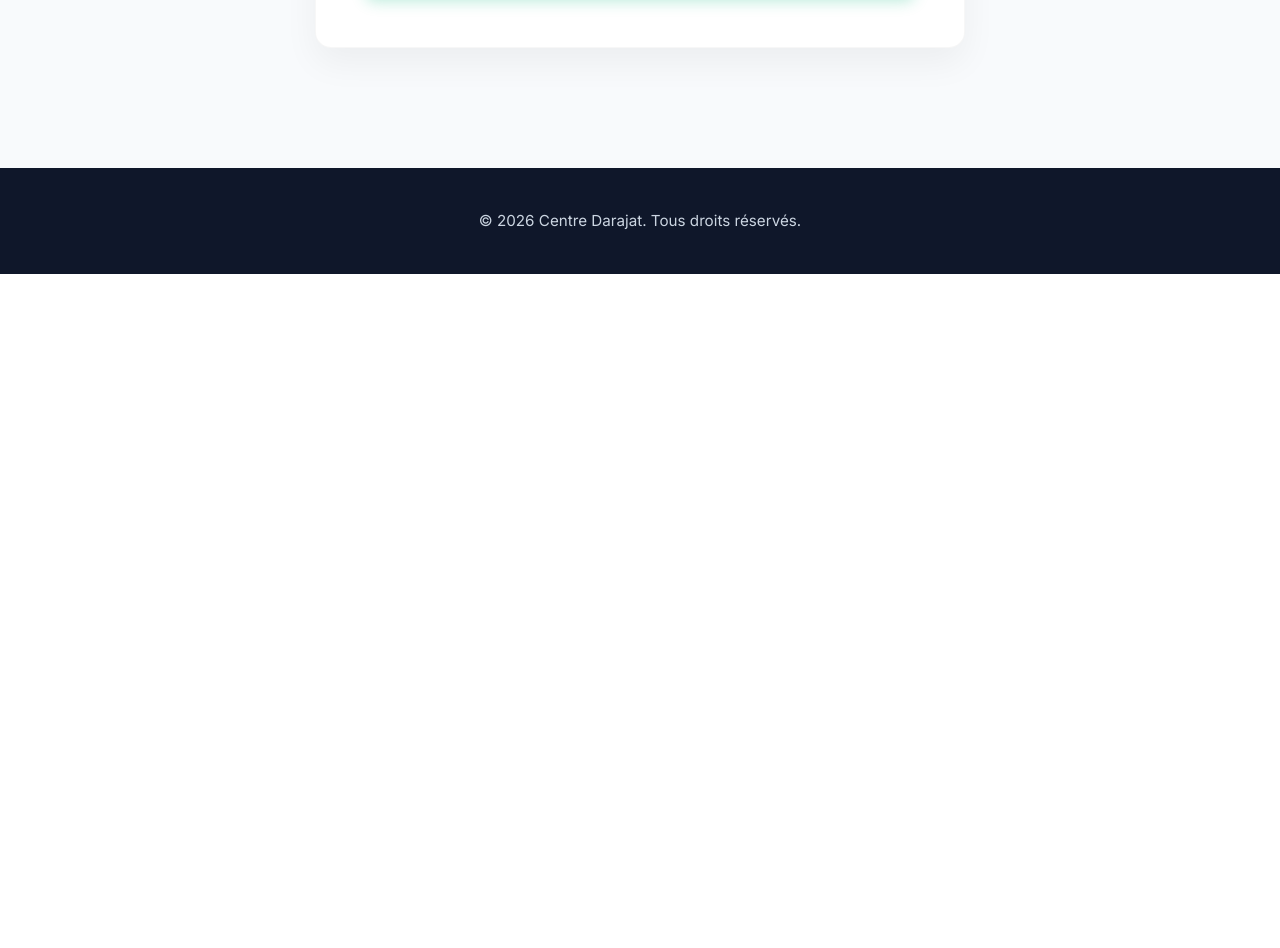
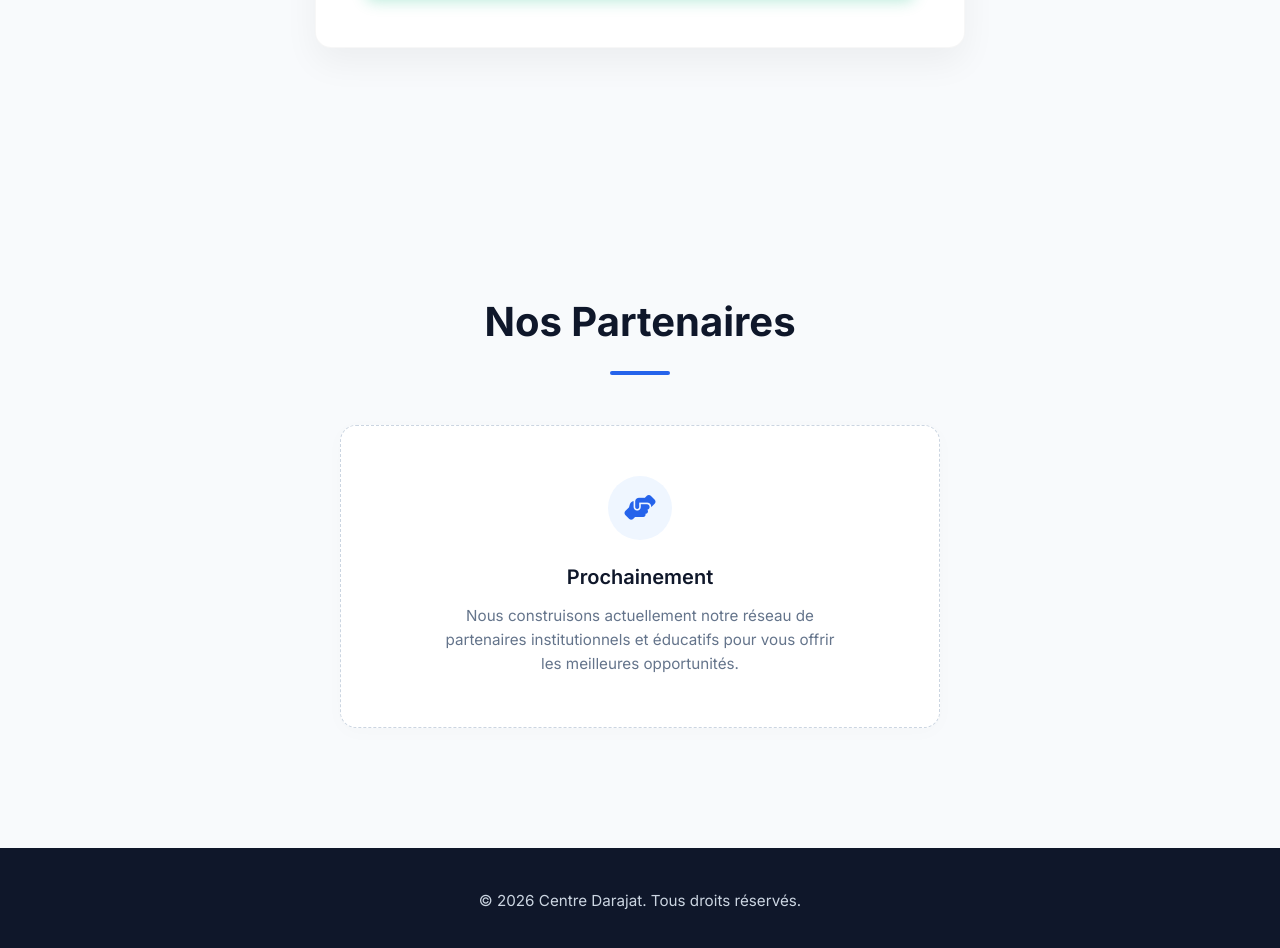
Before and after one commit to afradZ/darajat, a website: page public/index.html in a window 1280 px wide. Shown: the part 3850-4798 px from the top of the page. Before the commit the page ends 4124 px from the top, so only its background shows below. Drawn offline with Linux system fonts and the light colour scheme.

Commit message:
partners placeholder

```diff
--- a/public/index.html
+++ b/public/index.html
@@ -191,6 +191,18 @@
     </div>
 </section>
 
+<section id="partenaires" class="bg-gray">
+    <h2 class="section-title">Nos Partenaires</h2>
+
+    <div class="empty-state-card">
+        <div class="empty-icon-wrapper">
+            <i class="fa-solid fa-handshake-angle"></i>
+        </div>
+        <h3>Prochainement</h3>
+        <p>Nous construisons actuellement notre réseau de partenaires institutionnels et éducatifs pour vous offrir les meilleures opportunités.</p>
+    </div>
+</section>
+
 <footer>
     <p>© 2026 Centre Darajat. Tous droits réservés.</p>
 </footer>
--- a/public/style.css
+++ b/public/style.css
@@ -389,3 +389,52 @@ footer { background: var(--primary); color: #cbd5e1; text-align: center; padding
     .about-text h2::after { margin: 15px auto 0; }
     .form-container { padding: 30px 20px; }
 }
+
+/* --- PARTENAIRES EMPTY STATE --- */
+.empty-state-card {
+    max-width: 600px;
+    margin: 0 auto;
+    background: var(--white);
+    border-radius: 16px;
+    padding: 50px 30px;
+    text-align: center;
+    border: 1px dashed #cbd5e1; /* Dashed border implies an open/waiting space */
+    box-shadow: 0 4px 20px rgba(0, 0, 0, 0.02);
+    display: flex;
+    flex-direction: column;
+    align-items: center;
+    transition: var(--transition);
+}
+
+.empty-state-card:hover {
+    border-color: #94a3b8;
+    background: #f8fafc;
+}
+
+.empty-icon-wrapper {
+    width: 64px;
+    height: 64px;
+    background: #eff6ff; /* Very soft blue */
+    color: var(--secondary);
+    border-radius: 50%;
+    display: flex;
+    align-items: center;
+    justify-content: center;
+    font-size: 1.6rem;
+    margin-bottom: 20px;
+}
+
+.empty-state-card h3 {
+    color: var(--primary);
+    font-size: 1.25rem;
+    font-weight: 600;
+    margin-bottom: 10px;
+}
+
+.empty-state-card p {
+    color: var(--text-light);
+    font-size: 0.95rem;
+    line-height: 1.6;
+    margin: 0;
+    max-width: 400px;
+}
```
